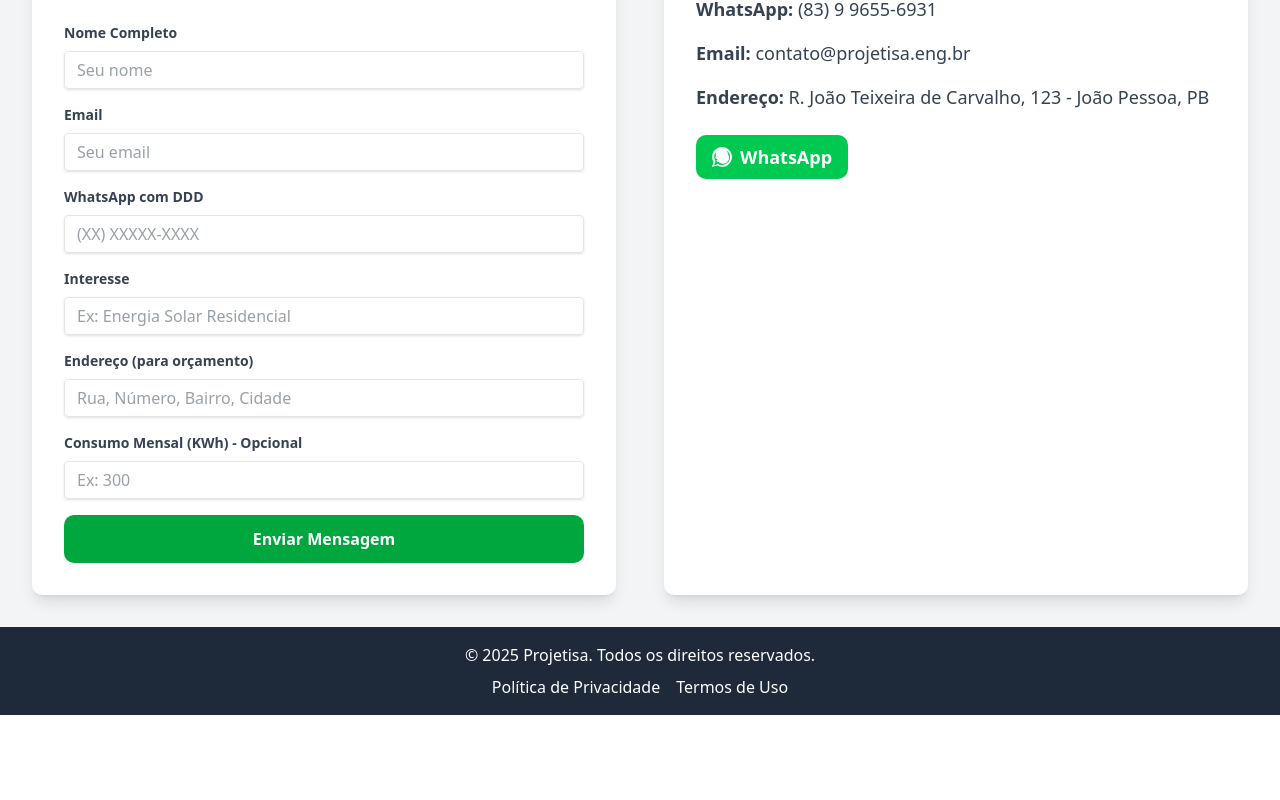
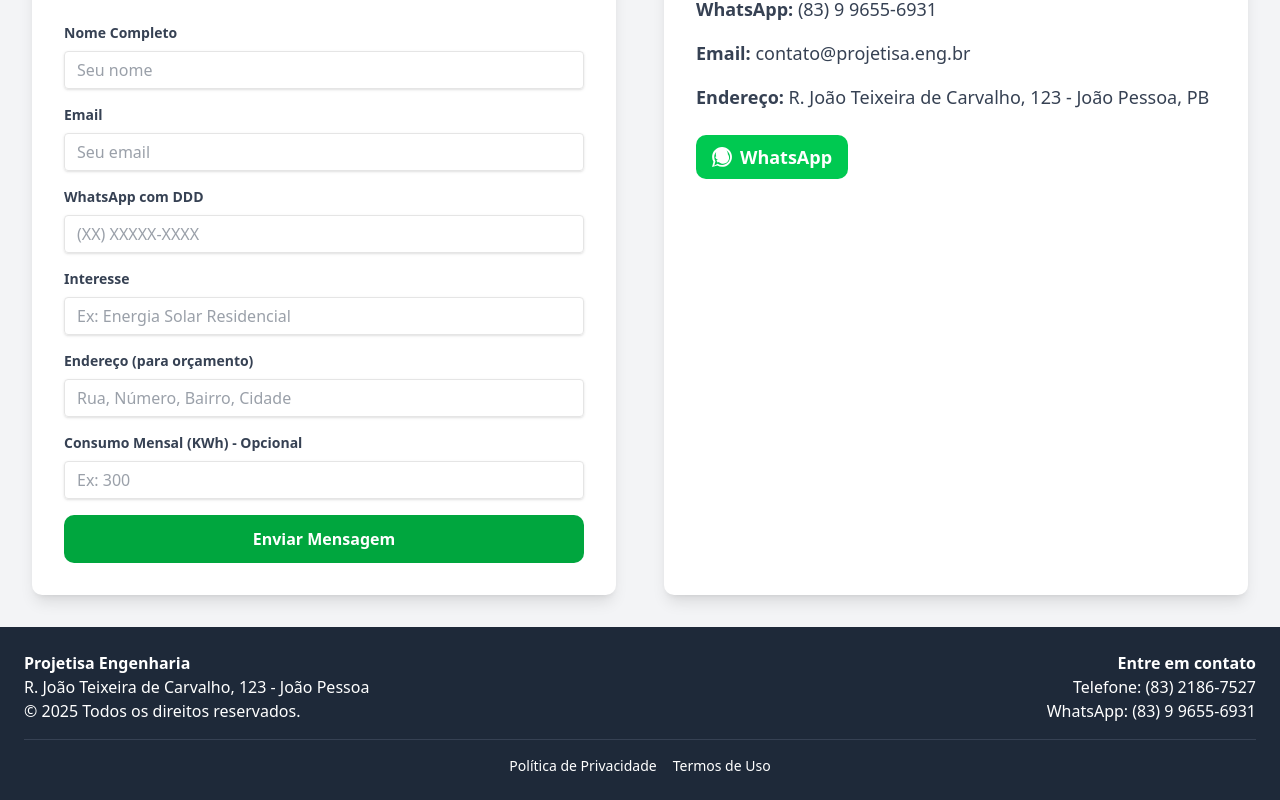
Before and after one commit to Lucas-Finizola/Projetisa, a React (Vite) app: page /contact in a window 1280 px wide. Shown: the part 297-1097 px from the top of the page. Before the commit the page ends 1012 px from the top, so only its background shows below. Built offline with nearby package versions, Linux system fonts and the light colour scheme.

Commit message:
feat: Adiciona número de WhatsApp ao rodapé e analisa conteúdo

```diff
--- a/src/components/components/layout/Footer.jsx
+++ b/src/components/components/layout/Footer.jsx
@@ -2,12 +2,23 @@ import React from 'react';
 
 const Footer = () => {
   return (
-    <footer className="bg-gray-800 text-white p-4 text-center mt-auto">
+    <footer className="bg-gray-800 text-white p-6 text-center mt-auto">
       <div className="container mx-auto">
-        <p>&copy; {new Date().getFullYear()} Projetisa. Todos os direitos reservados.</p>
-        <div className="flex justify-center space-x-4 mt-2">
-          <a href="#" className="hover:text-gray-300">Política de Privacidade</a>
-          <a href="#" className="hover:text-gray-300">Termos de Uso</a>
+        <div className="grid grid-cols-1 md:grid-cols-2 gap-4">
+          <div className="text-center md:text-left">
+            <p className="font-bold">Projetisa Engenharia</p>
+            <p>R. João Teixeira de Carvalho, 123 - João Pessoa</p>
+            <p>&copy; {new Date().getFullYear()} Todos os direitos reservados.</p>
+          </div>
+          <div className="text-center md:text-right">
+            <p className="font-bold">Entre em contato</p>
+            <p>Telefone: (83) 2186-7527</p>
+            <p>WhatsApp: (83) 9 9655-6931</p>
+          </div>
+        </div>
+        <div className="flex justify-center space-x-4 mt-4 border-t border-gray-700 pt-4">
+          <a href="#" className="hover:text-gray-300 text-sm">Política de Privacidade</a>
+          <a href="#" className="hover:text-gray-300 text-sm">Termos de Uso</a>
         </div>
       </div>
     </footer>
```
